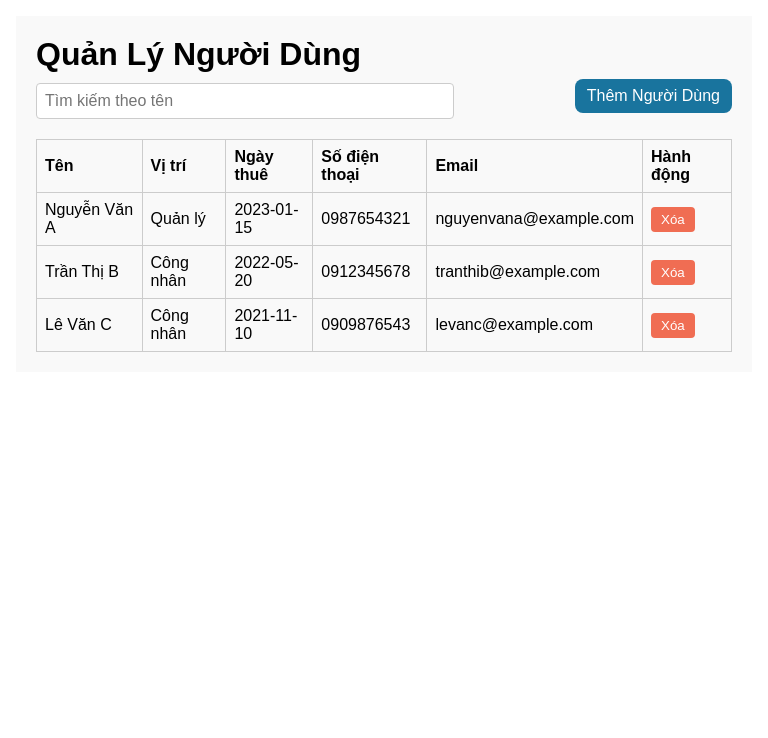
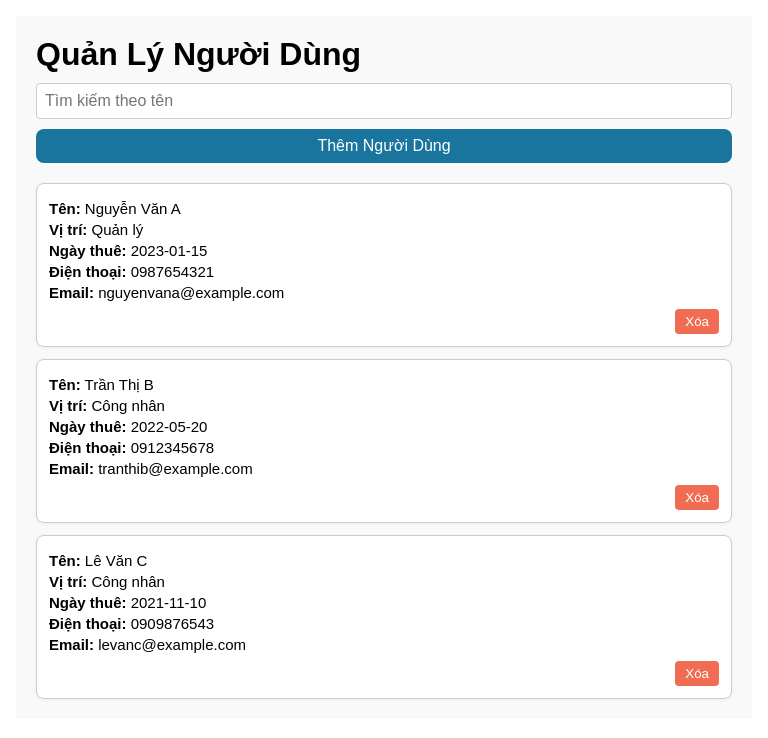
Before and after one commit to Alcization/Do_an_da_nganh, a React (Vite) app: page /user/setting in a window 768 px wide. Shown: the top 738 px of the page. Built offline with nearby package versions, Linux system fonts and the light colour scheme; sample sign-in values are in the browser's storage.

Commit message:
Add responsive for garden and user manager page (setting)

```diff
--- a/src/pages/user/garden/garden.module.css
+++ b/src/pages/user/garden/garden.module.css
@@ -116,3 +116,9 @@
     cursor: pointer;
     border-radius: 8px;
 }
+
+@media (max-width: 768px) {
+    .greenhouseCard {
+      width: calc(50% - 10px); /* Hiển thị 2 thẻ mỗi dòng */
+    }
+}
--- a/src/pages/user/setting/setting.jsx
+++ b/src/pages/user/setting/setting.jsx
@@ -98,6 +98,23 @@ function Setting() {
         </tbody>
       </table>
 
+      <div className={styles.userCardList}>
+        {filteredUsers.map((user) => (
+          <div key={user.id} className={styles.userCard}>
+            <p><strong>Tên:</strong> {user.name}</p>
+            <p><strong>Vị trí:</strong> {user.role}</p>
+            <p><strong>Ngày thuê:</strong> {user.hiredDate}</p>
+            <p><strong>Điện thoại:</strong> {user.phone}</p>
+            <p><strong>Email:</strong> {user.email}</p>
+            <div className={styles.userCardActions}>
+              <button className={styles.deleteButton} onClick={() => handleDeleteClick(user)}>
+                Xóa
+              </button>
+            </div>
+          </div>
+        ))}
+      </div>
+
       {/* Modal Thêm người dùng */}
       {addingNew && (
         <div className={styles.modal}>
--- a/src/pages/user/setting/setting.module.css
+++ b/src/pages/user/setting/setting.module.css
@@ -112,3 +112,55 @@
 .cancelButton:hover {
   background-color: #b3b3b3;
 }
+
+@media (min-width: 768px) {
+  .userCardList {
+    display: none;
+  }
+}
+
+@media (max-width: 768px) {
+  .controls {
+    flex-direction: column;
+    align-items: stretch;
+    gap: 10px;
+  }
+
+  .searchInput {
+    width: 100%;
+  }
+
+  .addButton {
+    width: 100%;
+  }
+
+  .userTable {
+    display: none;
+  }
+
+  .userCardList {
+    display: flex;
+    flex-direction: column;
+    gap: 12px;
+    margin-top: 20px;
+  }
+
+  .userCard {
+    background: white;
+    padding: 12px;
+    border: 1px solid #ccc;
+    border-radius: 8px;
+    box-shadow: 0 1px 4px rgba(0, 0, 0, 0.05);
+  }
+
+  .userCard p {
+    margin: 4px 0;
+    font-size: 15px;
+  }
+
+  .userCardActions {
+    display: flex;
+    justify-content: flex-end;
+    margin-top: 8px;
+  }
+}
```
